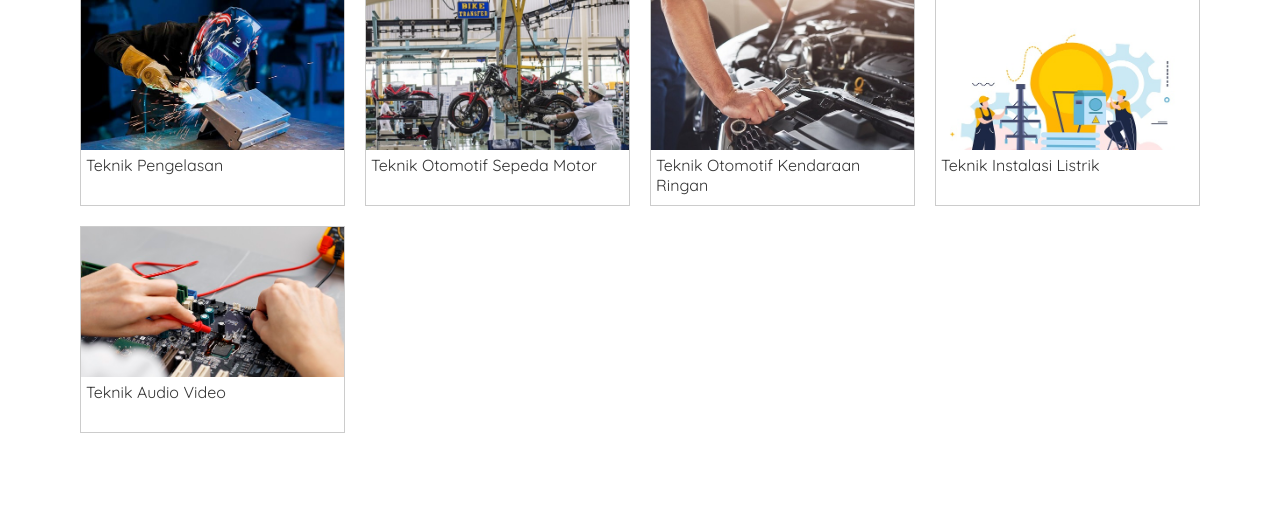
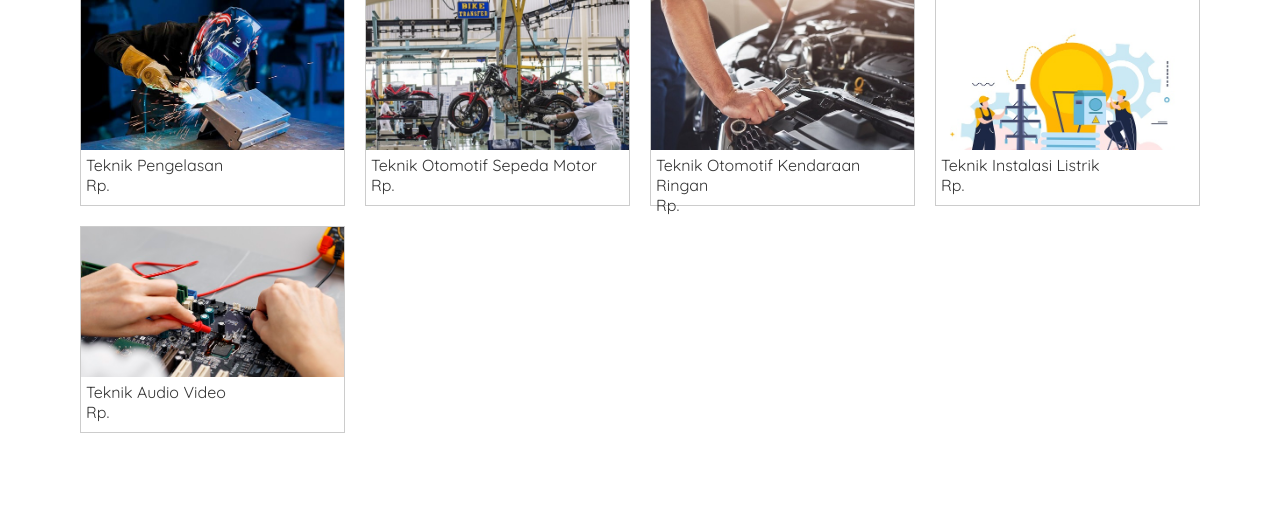
Before and after one commit to Farrel171202/sekolah, a PHP site: page /jurusan.php in a window 1280 px wide. Shown: the part 293-804 px from the top of the page. Run offline with PHP 8.4, Linux system fonts and the light colour scheme; data comes from the database, SQL or seed files in the repository; data that the repository does not hold is empty.

Commit message:
Update jurusan.php

```diff
--- a/jurusan.php
+++ b/jurusan.php
@@ -18,6 +18,9 @@
 
 						<div class="thumbnail-text">
 							<?= $j['nama'] ?>
+							<div class='price-tag'>
+							<p class='price'>Rp.<?= $j['price'] ?></p>
+						</div>
 						</div>
 
 					</div>
```
